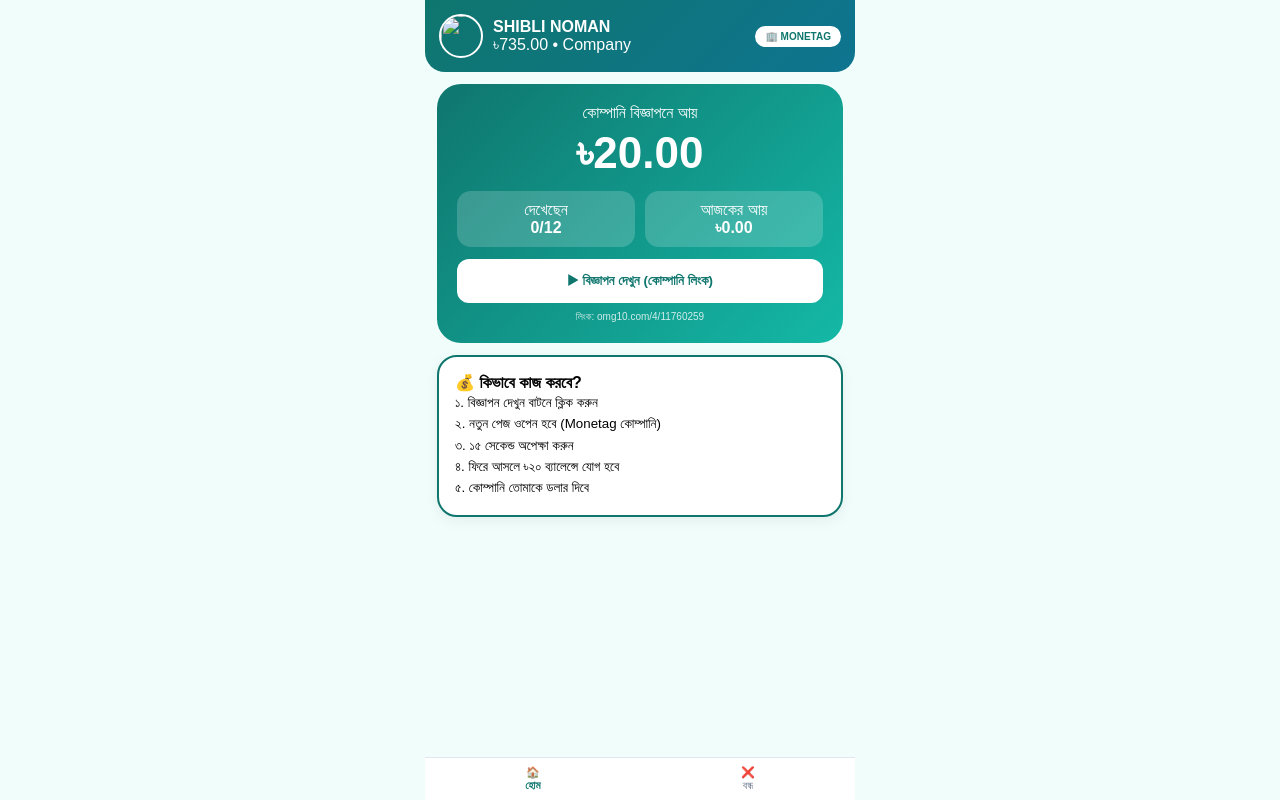
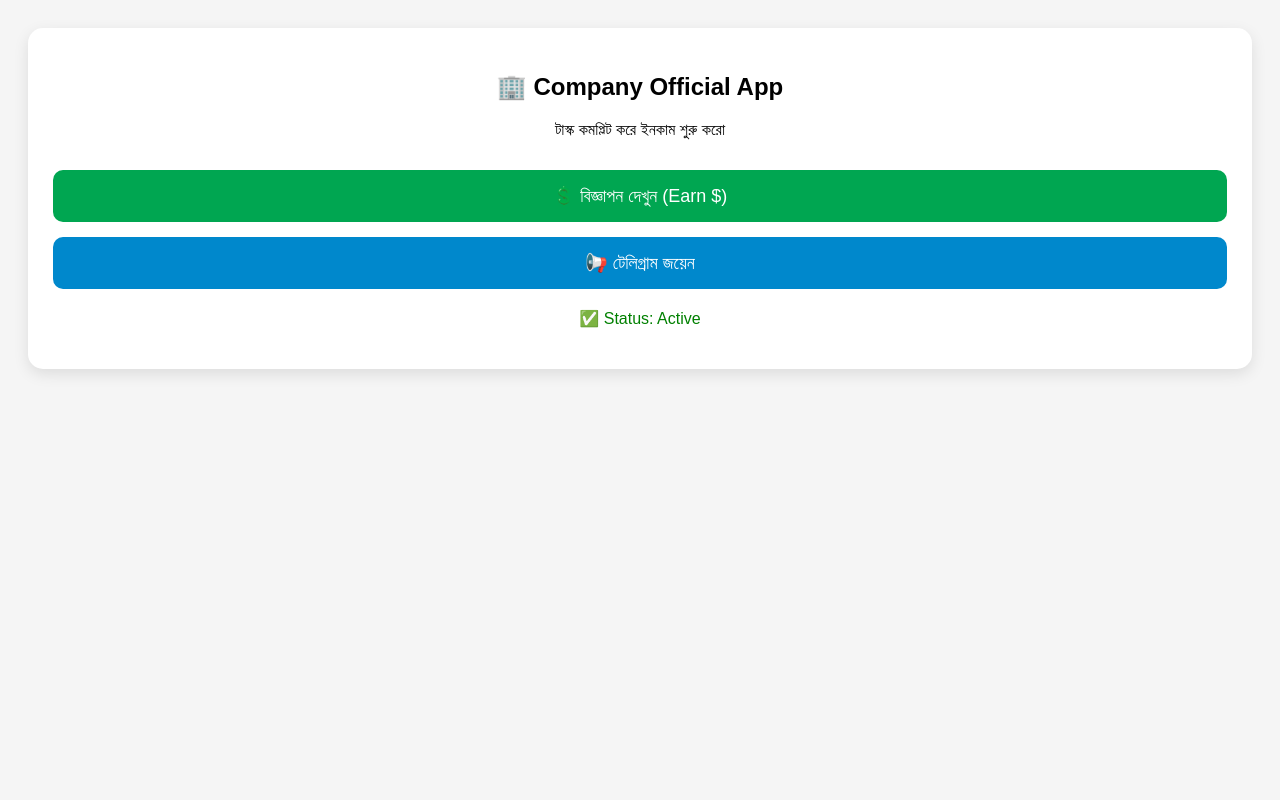
Before and after one commit to mdsiblen-rgb/telegram-bot, a Flask app: page / in a window 1280 px wide. Run offline with Flask 3, Linux system fonts and the light colour scheme; some libraries are stand-ins or nearby versions.

Commit message:
Update index.html

```diff
--- a/templates/index.html
+++ b/templates/index.html
@@ -1,66 +1,23 @@
 <!DOCTYPE html>
-<html lang="bn">
+<html>
 <head>
 <meta charset="UTF-8">
-<meta name="viewport" content="width=device-width,initial-scale=1">
-<title>Protidin Kaj - Company Task</title>
+<meta name="viewport" content="width=device-width, initial-scale=1.0">
+<title>Company App</title>
 <script src="https://telegram.org/js/telegram-web-app.js"></script>
 <style>
-*{margin:0;padding:0;box-sizing:border-box;font-family:Arial}body{max-width:430px;margin:0 auto;background:#f0fdfa;padding-bottom:90px}
-.top{background:linear-gradient(135deg,#0f766e,#0e7490);color:#fff;padding:14px;display:flex;justify-content:space-between;align-items:center;position:sticky;top:0;z-index:10;border-radius:0 0 20px 20px}
-.card{background:#fff;border-radius:20px;padding:16px;margin:12px;box-shadow:0 4px 14px rgba(0,0,0,.06)}
-.earn{background:linear-gradient(135deg,#0f766e,#14b8a6);border-radius:24px;padding:20px;margin:12px;color:#fff;text-align:center}
-.btn{width:100%;padding:14px;border:none;border-radius:12px;font-weight:bold;cursor:pointer}
-.btm{position:fixed;bottom:0;left:50%;transform:translateX(-50%);width:100%;max-width:430px;background:#fff;display:flex;justify-content:space-around;padding:8px 0;border-top:1px solid #e2e8f0;z-index:20}
-.btm button{border:none;background:none;font-size:11px;color:#64748b}.btm button.on{color:#0f766e;font-weight:bold}
-#adModal{position:fixed;inset:0;background:rgba(0,0,0,.92);display:none;flex-direction:column;align-items:center;justify-content:center;z-index:99;color:#fff}
+body{font-family:sans-serif;text-align:center;padding:20px;background:#f5f5f5}
+.box{background:white;padding:25px;border-radius:15px;box-shadow:0 5px 15px rgba(0,0,0,0.1)}
+.btn{padding:15px 30px;font-size:18px;background:#00a651;color:white;border:none;border-radius:10px;width:100%;margin-top:15px}
 </style>
 </head>
 <body>
-<div class="top">
-  <div style="display:flex;gap:10px;align-items:center"><img id="uImg" src="https://cdn-icons-png.flaticon.com/512/3135/3135715.png" style="width:44px;height:44px;border-radius:50%;border:2px solid #fff"><div><b>SHIBLI NOMAN</b><br>৳<span class="bal">735.00</span> • Company</div></div>
-  <div style="background:#fff;color:#0f766e;padding:5px 10px;border-radius:20px;font-size:10px;font-weight:800">🏢 MONETAG</div>
+<div class="box">
+<h2>🏢 Company Official App</h2>
+<p>টাস্ক কমপ্লিট করে ইনকাম শুরু করো</p>
+<button class="btn" onclick="window.open('https://omg10.com/4/11760259','_blank')">💲 বিজ্ঞাপন দেখুন (Earn $)</button>
+<button class="btn" style="background:#0088cc" onclick="window.open('https://t.me/','_blank')">📢 টেলিগ্রাম জয়েন</button>
+<p style="color:green;margin-top:20px">✅ Status: Active</p>
 </div>
-
-<div class="earn">
-  <p>কোম্পানি বিজ্ঞাপনে আয়</p>
-  <h1 style="font-size:44px;margin:6px 0">৳20.00</h1>
-  <div style="display:flex;gap:10px;margin:12px 0"><div style="flex:1;background:rgba(255,255,255,.18);border-radius:14px;padding:10px">দেখেছেন<br><b><span id="adC">0</span>/12</b></div><div style="flex:1;background:rgba(255,255,255,.18);border-radius:14px;padding:10px">আজকের আয়<br><b>৳<span id="adI">0.00</span></b></div></div>
-  <button class="btn" style="background:#fff;color:#0f766e" id="adBtn">▶ বিজ্ঞাপন দেখুন (কোম্পানি লিংক)</button>
-  <p style="font-size:10px;margin-top:8px;opacity:.8">লিংক: omg10.com/4/11760259</p>
-</div>
-
-<div class="card" style="border:2px solid #0f766e"><b>💰 কিভাবে কাজ করবে?</b><br><small style="line-height:1.6">১. বিজ্ঞাপন দেখুন বাটনে ক্লিক করুন<br>২. নতুন পেজ ওপেন হবে (Monetag কোম্পানি)<br>৩. ১৫ সেকেন্ড অপেক্ষা করুন<br>৪. ফিরে আসলে ৳২০ ব্যালেন্সে যোগ হবে<br>৫. কোম্পানি তোমাকে ডলার দিবে</small></div>
-
-<div class="btm"><button class="on">🏠<br>হোম</button><button onclick="Telegram.WebApp.close()">❌<br>বন্ধ</button></div>
-<div id="adModal"><h1 id="tm">15</h1><p id="mtxt">কোম্পানি লিংক ওপেন হচ্ছে...</p><div style="width:220px;height:6px;background:rgba(255,255,255,.3);border-radius:10px;margin-top:12px"><div id="fill" style="height:100%;background:#fff;width:0%"></div></div></div>
-
-<script>
-let tg=Telegram.WebApp; tg.expand();
-const DIRECT_LINK = "https://omg10.com/4/11760259";
-let bal=735,adC=0,adI=0;
-try{bal=parseFloat(localStorage.getItem('mBal')||735);adC=parseInt(localStorage.getItem('mAdC')||0);adI=parseFloat(localStorage.getItem('mAdI')||0)}catch(e){}
-function refresh(){document.querySelectorAll('.bal').forEach(e=>e.innerText=bal.toFixed(2));document.getElementById('adC').innerText=adC;document.getElementById('adI').innerText=adI.toFixed(2);localStorage.setItem('mBal',bal);localStorage.setItem('mAdC',adC);localStorage.setItem('mAdI',adI);
-if(tg.initDataUnsafe?.user && tg.initDataUnsafe.user.photo_url) document.getElementById('uImg').src=tg.initDataUnsafe.user.photo_url;
-}
-document.getElementById('adBtn').onclick=()=>{
-  if(adC>=12){tg.showAlert('আজ ১২টা শেষ! কাল আবার');return}
-  // ১. কোম্পানি লিংক ওপেন করো - এখান থেকেই তোমার ডলার আসবে
-  window.open(DIRECT_LINK, '_blank');
-
-  // ২. ১৫ সেকেন্ড টাইমার দেখাও
-  let m=document.getElementById('adModal'); m.style.display='flex';
-  let t=15; document.getElementById('mtxt').innerText='কোম্পানি পেজ ভিজিট করুন... '+t+'s';
-  let iv=setInterval(()=>{
-    t--; document.getElementById('tm').innerText=t; document.getElementById('mtxt').innerText='অপেক্ষা করুন... '+t+'s';
-    document.getElementById('fill').style.width=(15-t)/15*100+'%';
-    if(t<=0){clearInterval(iv); m.style.display='none'; document.getElementById('fill').style.width='0%';
-      adC++; let amt=20; adI+=amt; bal+=amt; refresh();
-      tg.showAlert('✅ ৳'+amt+' যোগ হয়েছে! কোম্পানি থেকে আয় হয়েছে।');
-    }
-  },1000);
-};
-refresh();
-</script>
 </body>
 </html>
```
